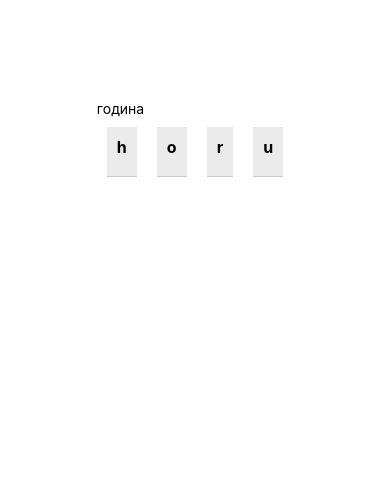
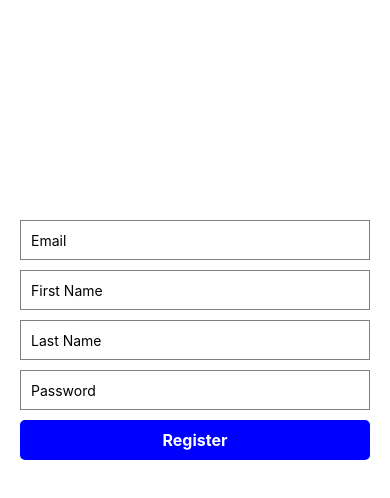
Before and after one commit to eugeneskom/engUkr, a React Native app: screen / in a window 390 px wide. Shown: the top 498 px of the page. Built offline with nearby package versions, Linux system fonts and the light colour scheme.

Commit message:
Added Registration component, styled and tried api request to the back, no luck yet

```diff
--- a/App.tsx
+++ b/App.tsx
@@ -5,7 +5,7 @@ import WordsBuilder from "./components/WordsBuilder/WordsBuilder";
 import MatchWords from "./components/MatchWords/MatchWords";
 import { matchWordObjType } from "./types/types";
 import Preposition from "./components/Prepositions/Preposition";
-
+import Registration from "./components/Authentication/Registration/Registration";
 const assembelWordArr = ["word", "blue", "green"];
 
 const matchWordsArr: matchWordObjType[] = [
@@ -35,8 +35,12 @@ const matchWordsArr: matchWordObjType[] = [
 const testWord = "hello";
 const example = { ukr: "година", eng: "hour" };
 const wordsToBuild = [
-  {id:0, ukr: "година", eng: "hour" },
-]
+  { id: 0, ukr: "година", eng: "hour" },
+  { id: 1, ukr: "місяць", eng: "month" },
+  { id: 2, ukr: "тиждень", eng: "week" },
+  { id: 3, ukr: "хвилина", eng: "minute" },
+  { id: 4, ukr: "рік", eng: "year" },
+];
 
 const rowObj = [
   { id: 1, sentence: "I _ my homework", preposition: "did", choices: ["did", "made", "does", "make"] },
@@ -56,9 +60,10 @@ export default function App() {
   return (
     <View style={{flexDirection:"column"}}>
       <View style={styles.container}>
+        <Registration/>
         {/* <MatchWords words={matchWordsArr} /> */}
         {/* <Preposition prepRows={rowObj}/> */}
-        <WordsBuilder set={example} />
+        {/* <WordsBuilder set={wordsToBuild} /> */}
       </View>
     </View>
   );
--- /dev/null
+++ b/components/Authentication/Registration/Registration.tsx
@@ -0,0 +1,81 @@
+import React, { useState, useEffect } from "react";
+import { View, TextInput, Button, StyleSheet, TouchableOpacity, Text } from "react-native";
+import axios from "axios";
+
+const Registration = () => {
+  const [email, setEmail] = useState("");
+  const [firstName, setFirstName] = useState("");
+  const [lastName, setLastName] = useState("");
+  const [password, setPassword] = useState("");
+
+  const handleRegistration = async () => {
+    // Perform registration logic here
+    try {
+
+      // {
+      //   email,
+      //   username: `${firstName} ${lastName}`,
+      //   password
+      // }
+
+      const response = await axios.get("http://localhost:3000/exercise_sentences");
+
+      // console.log(response)
+
+      // Handle response from the server (e.g., show success message)
+      console.log("Registration success:", response.data);
+    } catch (error) {
+      // Handle error (e.g., show error message)
+      console.log("Registration failed:", error);
+    }
+  };
+
+  return (
+    <View style={styles.container}>
+      <TextInput style={styles.input} placeholder="Email" value={email} onChangeText={setEmail} keyboardType="email-address" />
+      <TextInput style={styles.input} placeholder="First Name" value={firstName} onChangeText={setFirstName} />
+      <TextInput style={styles.input} placeholder="Last Name" value={lastName} onChangeText={setLastName} />
+      <TextInput style={styles.input} placeholder="Password" secureTextEntry value={password} onChangeText={setPassword} />
+      <TouchableOpacity style={styles.registerButton} onPress={handleRegistration}>
+        <Text style={styles.buttonText}>Register</Text>
+      </TouchableOpacity>
+    </View>
+  );
+};
+
+const styles = StyleSheet.create({
+  container: {
+    flex: 1,
+    justifyContent: "center",
+    alignItems: "center",
+    padding: 20,
+    marginTop: 100,
+    width: "100%",
+  },
+  input: {
+    width: "100%",
+    height: 40,
+    borderColor: "gray",
+    borderWidth: 1,
+    marginBottom: 10,
+    paddingHorizontal: 10,
+  },
+  registerButton: {
+    backgroundColor: "blue", // Custom background color
+    color: "white", // Custom text color
+    paddingVertical: 10,
+    paddingHorizontal: 20,
+    borderRadius: 5,
+    alignSelf: "stretch", // Ensure the button stretches across the parent
+    alignItems: "center", // Center the button's content horizontally
+    flex: 1,
+  },
+  buttonText: {
+    color: "white", // Custom text color
+    fontSize: 16,
+    fontWeight: "bold",
+    textAlign: "center",
+  },
+});
+
+export default Registration;
--- a/components/MatchWords/MatchWords.tsx
+++ b/components/MatchWords/MatchWords.tsx
@@ -84,7 +84,7 @@ export default function MatchWords({ words }: MatchWordsProps) {
     }
   };
 
-  const renderItem = ({ item, index }: { item: { id: string; word: string; lang: string }; index: number }) => {
+  const renderItem = ({ item, index }: { item: { id: string; word: string; lang: string }, index: number }) => {
     return (
       <TouchableOpacity style={Styles.item} onPress={() => wordSelectHandler(item.id, item.word, index, item.lang)}>
         <Text>{item.word}</Text>
--- a/components/WordsBuilder/WordsBuilder.tsx
+++ b/components/WordsBuilder/WordsBuilder.tsx
@@ -3,22 +3,43 @@ import { StyleSheet, Text, View, FlatList, TouchableOpacity, SafeAreaView } from
 import { wordTranslation } from "../../types/types";
 
 type wordsBuilderProps = {
-  set: wordTranslation;
+  set: wordTranslation[];
 };
 
 // for long words would be great to have a functionality that will display only unique letters,
 // and if they repeats just display a number above the letter saying home many such letters we have
 
 let buildingBowrd = ""; // this will be a word that is being build when user is picking letters correctly
-export default function WordsBuilder({ set: { ukr, eng } }: wordsBuilderProps) {
+export default function WordsBuilder({ set }: wordsBuilderProps) {
   const [count, setCount] = useState(0);
   const [activeLetterIndex, setActiveLetterIndex] = useState(-1);
   const [isLetterMatch, setIsLetterMatch] = useState(false);
   const [engWordArr, setEngWordArr] = useState<string[]>([]);
   const [isWordCompeleted, setIsWordCompleted] = useState(false);
+  const [currentWordId, setCurrentWordId] = useState(0);
+  const [currentWords, setCurrentWords] = useState({
+    eng: "",
+    ukr: "",
+  });
 
-  console.log("isWordCompeleted: ", isWordCompeleted);
+  console.log("engWordArr: ", engWordArr);
+  // const mixLettersArrayHandler = (eng: string): string[] => {
+  //   if (eng.length <= 1) {
+  //     return eng.split(""); // if the string is one character or less, just return it
+  //   }
+
+  //   let letters = eng.split("");
+  //   let mixedLetters;
+
+  //   do {
+  //     mixedLetters = [...letters].sort(() => Math.random() - 0.5);
+  //   } while (eng === mixedLetters.join(""));
+
+  //   return mixedLetters;
+  // };
+
   const mixLettersArrayHandler = (eng: string): string[] => {
+    try {
       if (eng.length <= 1) {
         return eng.split(""); // if the string is one character or less, just return it
       }
@@ -31,7 +52,12 @@ export default function WordsBuilder({ set: { ukr, eng } }: wordsBuilderProps) {
       } while (eng === mixedLetters.join(""));
 
       return mixedLetters;
+    } catch (error) {
+      console.error("Error in mixLettersArrayHandler:", error);
+      return []; // Return an empty array in case of an error
+    }
   };
+
 
   const incrementCount = () => {
     setCount(count + 1);
@@ -39,13 +65,13 @@ export default function WordsBuilder({ set: { ukr, eng } }: wordsBuilderProps) {
 
   const checkLetterHandler = (letter: string, index: number) => {
     setActiveLetterIndex(index); // setting active index helps to add class to the pressed letter
-    const letterMatch = eng[count] === letter;
+    const letterMatch = currentWords.eng[count] === letter;
     setIsLetterMatch(letterMatch);
 
     if (letterMatch) {
       setEngWordArr((prev) => prev.filter((_, i) => i !== index)); // removing pressed btn
       buildingBowrd += letter;
-      if (buildingBowrd.length === eng.length) {
+      if (buildingBowrd.length === currentWords.eng.length) {
         setIsWordCompleted(true);
       }
       incrementCount(); // when the letter is matched, we encrice the counter to track the next letter user needs to input
@@ -72,14 +98,19 @@ export default function WordsBuilder({ set: { ukr, eng } }: wordsBuilderProps) {
   };
 
   useEffect(() => {
-    setEngWordArr(mixLettersArrayHandler(eng));
+    const currentWordEng = set[currentWordId].eng;
+    const currentWordUkr = set[currentWordId].ukr;
+    setCurrentWords({ eng: currentWordEng, ukr: currentWordUkr });
+    setEngWordArr(mixLettersArrayHandler(currentWordEng));
     return () => {};
-  }, []);
+  }, [currentWordId]);
+
+  // console.log('currentWords.eng',currentWords.eng, 'currentWords.ukr',currentWords.ukr)
 
   return (
-    <SafeAreaView style={{alignContent:'center', justifyContent:"center"}}>
+    <SafeAreaView style={{ alignContent: "center", justifyContent: "center" }}>
       <View>
-        <Text>{ukr}</Text>
+        <Text>{currentWords?.ukr}</Text>
       </View>
       {isWordCompeleted && (
         <View>
@@ -89,9 +120,11 @@ export default function WordsBuilder({ set: { ukr, eng } }: wordsBuilderProps) {
       <View>
         <Text>{buildingBowrd}</Text>
       </View>
+      {engWordArr.length > 0 && (
         <View style={flatListStyles.listContainer}>
-        <FlatList style={flatListStyles.list} keyExtractor={keyExtractor} data={engWordArr} renderItem={renderItem} horizontal={true} />
+          {/* <FlatList style={flatListStyles.list} keyExtractor={keyExtractor} data={engWordArr} renderItem={renderItem} horizontal={true} /> */}
         </View>
+      )}
     </SafeAreaView>
   );
 }
--- a/tsconfig.json
+++ b/tsconfig.json
@@ -6,6 +6,8 @@
     "esModuleInterop": true,
     "forceConsistentCasingInFileNames": true,
     "strict": true,
+    "strictNullChecks": true, // Add this line
+    "noImplicitAny": true,    // Add this line
     "skipLibCheck": true
   },
   "extends": "expo/tsconfig.base"
--- a/types/types.tsx
+++ b/types/types.tsx
@@ -1,4 +1,5 @@
 export type wordTranslation = {
+  id: number,
   ukr: string,
   eng: string
 }
```
Also changed, not shown: components/Authentication/Login/Login.tsx (added, +9 -0 lines), 1 other file (tests, documents, lock files or other folders). Lines whose indentation alone changed are shown as unchanged.
